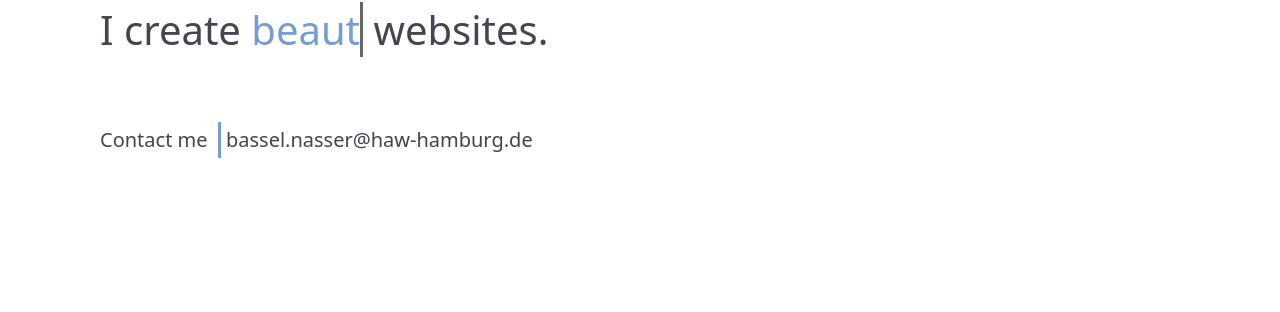
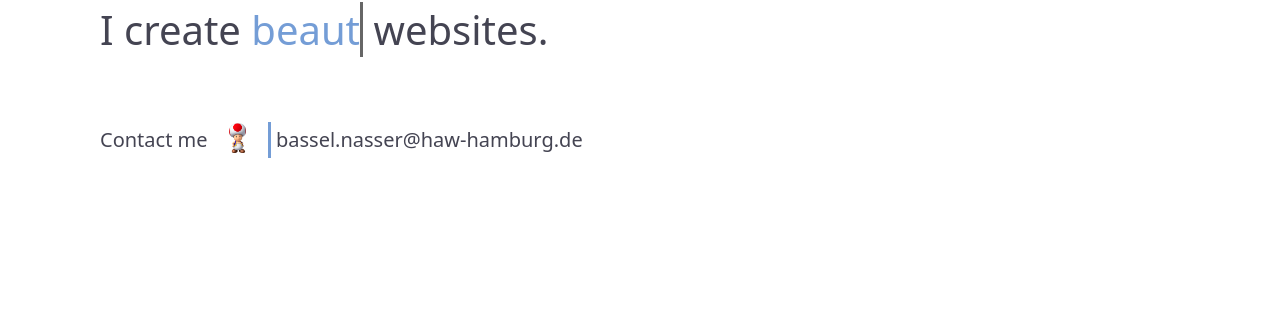
Before and after one commit to basselini/v1, a Jekyll site: the page built from index.html, in a window 1280 px wide. Shown: the part 621-933 px from the top of the page. Built offline with Jekyll 4.4.1, drawn with Linux system fonts in a browser that asks for light colours; nearby versions of some CDN libraries.

Commit message:
Update main.css

```diff
--- a/assets/css/main.css
+++ b/assets/css/main.css
@@ -607,8 +607,8 @@ input:checked + .toggle {
   .intro_contact {
     font-size: 1.25rem;
     font-weight: 400; }
-    .intro_contact .chomp {
-      background-image: url(../img/emojis/Chain-Chomp-icon.png);
+    .intro_contact .toad {
+      background-image: url(../img/emojis/toad.png);
       width: 30px;
       height: 30px;
       margin: 0 10px;
```
